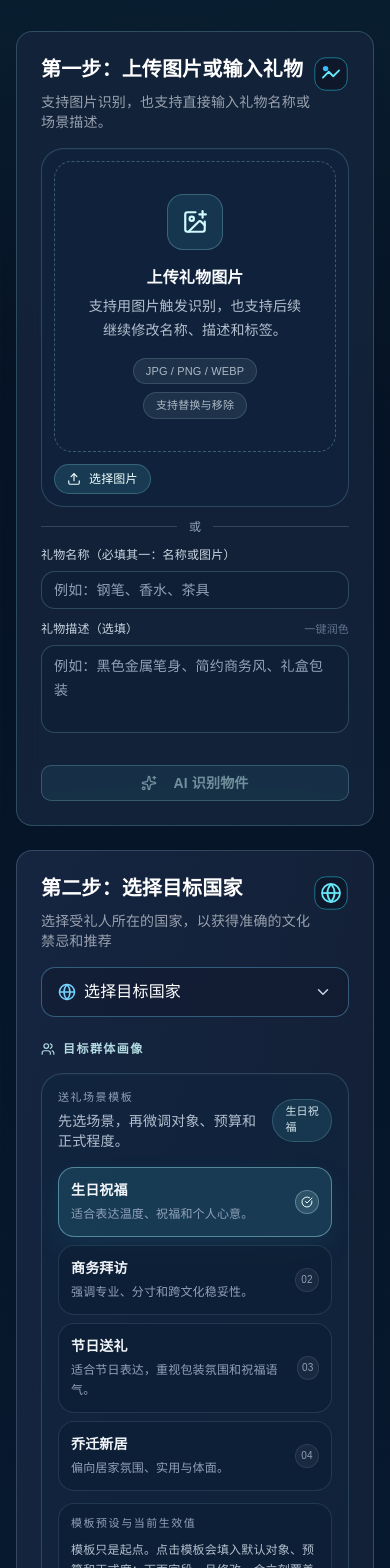
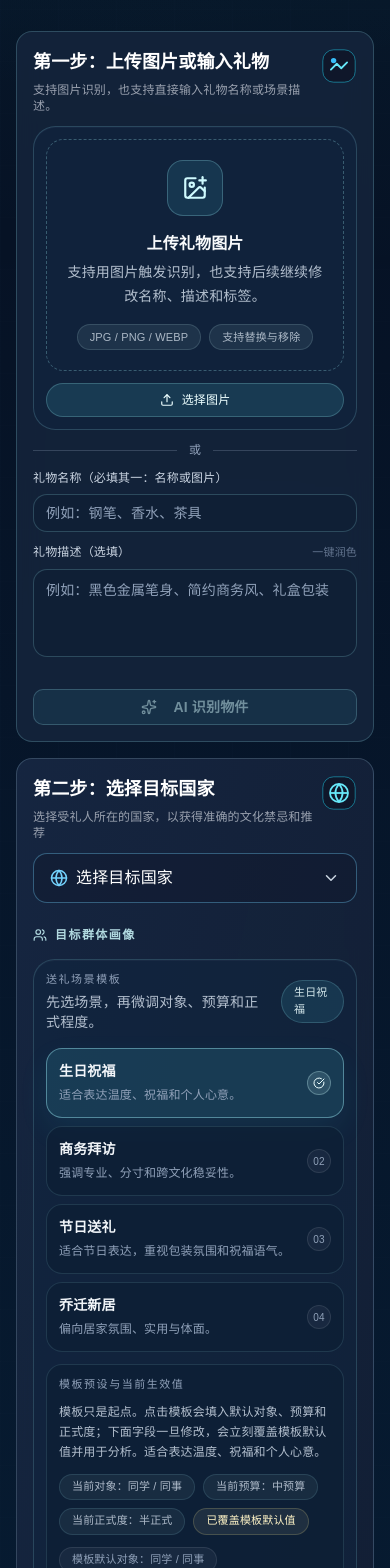
Before and after one commit to zzemy/GIVIA, a Next.js app: page /1 in a window 390 px wide. Shown: the part 2120-3688 px from the top of the page. Built offline with nearby package versions, Linux system fonts and the light colour scheme.

Commit message:
feat: optimize mobile layout for workflow panels

```diff
--- a/app/[locale]/page.tsx
+++ b/app/[locale]/page.tsx
@@ -1707,20 +1707,20 @@ export default function Home() {
         </div>
 
         {/* Three-step workflow panels */}
-        <div className="mb-8 grid items-start gap-6 lg:mb-10 lg:grid-cols-[minmax(0,0.96fr)_minmax(0,1.14fr)] lg:grid-rows-[auto_minmax(0,1fr)]">
+        <div className="mb-8 grid items-start gap-4 sm:gap-6 lg:mb-10 lg:grid-cols-[minmax(0,0.96fr)_minmax(0,1.14fr)] lg:grid-rows-[auto_minmax(0,1fr)]">
           {/* Step 1: Image Recognition */}
           <motion.div
             initial={{ opacity: 0, y: 20 }}
             animate={{ opacity: 1, y: 0 }}
             whileHover={{ y: -4, scale: 1.01 }}
-            className="rounded-2xl border border-cyan-200/20 bg-[#14243b]/90 p-6 backdrop-blur-md transition-colors hover:border-cyan-200/35 lg:col-start-1 lg:row-start-1"
+            className="rounded-2xl border border-cyan-200/20 bg-[#14243b]/90 p-4 backdrop-blur-md transition-colors hover:border-cyan-200/35 sm:p-6 lg:col-start-1 lg:row-start-1"
           >
-            <div className="flex items-start justify-between mb-4">
+            <div className="mb-3 flex items-start justify-between sm:mb-4">
               <div>
-                <h2 className="text-xl font-bold mb-2">
+                <h2 className="mb-1.5 text-lg font-bold sm:mb-2 sm:text-xl">
                   {isZh ? '第一步：上传图片或输入礼物' : 'Step 1: Upload Image or Type the Gift'}
                 </h2>
-                <p className="text-sm text-gray-400">
+                <p className="text-xs text-gray-400 sm:text-sm">
                   {isZh
                     ? '支持图片识别，也支持直接输入礼物名称或场景描述。'
                     : 'Use either image recognition or direct text input for the gift item.'}
@@ -1737,7 +1737,7 @@ export default function Home() {
                   onClick={() => fileInputRef.current?.click()}
                   className={cn(
                     'group w-full cursor-pointer overflow-hidden rounded-[1.1rem] border border-dashed border-cyan-200/28 text-left transition-all hover:border-cyan-200/55 hover:bg-cyan-200/5',
-                    imagePreview ? 'relative aspect-[4/3] bg-slate-950/70 p-0' : 'min-h-[16rem] p-8',
+                    imagePreview ? 'relative aspect-[4/3] bg-slate-950/70 p-0' : 'min-h-[12rem] p-5 sm:min-h-[16rem] sm:p-8',
                   )}
                 >
                   {imagePreview ? (
@@ -1798,11 +1798,11 @@ export default function Home() {
                   )}
                 </button>
 
-                <div className="mt-3 flex flex-wrap items-center gap-2">
+                <div className="mt-3 flex flex-col gap-2 sm:flex-row sm:flex-wrap sm:items-center">
                   <button
                     type="button"
                     onClick={() => fileInputRef.current?.click()}
-                    className="inline-flex items-center gap-2 rounded-full border border-cyan-200/22 bg-cyan-300/12 px-3 py-1.5 text-xs font-medium text-cyan-50 transition hover:border-cyan-200/38 hover:bg-cyan-300/18"
+                    className="inline-flex items-center justify-center gap-2 rounded-full border border-cyan-200/22 bg-cyan-300/12 px-3 py-2 text-xs font-medium text-cyan-50 transition hover:border-cyan-200/38 hover:bg-cyan-300/18 sm:justify-start sm:py-1.5"
                   >
                     <Upload size={14} />
                     {imagePreview ? (isZh ? '更换图片' : 'Replace image') : (isZh ? '选择图片' : 'Choose image')}
@@ -1812,7 +1812,7 @@ export default function Home() {
                     <button
                       type="button"
                       onClick={clearSelectedImage}
-                      className="inline-flex items-center gap-2 rounded-full border border-slate-400/18 bg-slate-200/6 px-3 py-1.5 text-xs font-medium text-slate-200 transition hover:border-slate-300/34 hover:bg-slate-200/12"
+                      className="inline-flex items-center justify-center gap-2 rounded-full border border-slate-400/18 bg-slate-200/6 px-3 py-2 text-xs font-medium text-slate-200 transition hover:border-slate-300/34 hover:bg-slate-200/12 sm:justify-start sm:py-1.5"
                     >
                       <Trash2 size={14} />
                       {isZh ? '移除图片' : 'Remove image'}
@@ -1823,7 +1823,7 @@ export default function Home() {
                     <button
                       type="button"
                       onClick={() => setShowGiftInputsAfterImageRecognition(prev => !prev)}
-                      className="inline-flex items-center gap-2 rounded-full border border-cyan-200/18 bg-slate-200/6 px-3 py-1.5 text-xs font-medium text-slate-100 transition hover:border-cyan-200/38 hover:bg-slate-200/10"
+                      className="inline-flex items-center justify-center gap-2 rounded-full border border-cyan-200/18 bg-slate-200/6 px-3 py-2 text-xs font-medium text-slate-100 transition hover:border-cyan-200/38 hover:bg-slate-200/10 sm:justify-start sm:py-1.5"
                     >
                       <PencilLine size={14} />
                       {shouldHideGiftInputs
@@ -2043,12 +2043,12 @@ export default function Home() {
             animate={{ opacity: 1, y: 0 }}
             transition={{ delay: 0.1 }}
             whileHover={{ y: -4, scale: 1.01 }}
-            className="rounded-2xl border border-sky-200/20 bg-gradient-to-br from-[#182843]/88 to-[#141e33]/86 p-6 backdrop-blur-md transition-colors hover:border-sky-200/40 lg:col-start-2 lg:row-span-2 lg:row-start-1"
+            className="rounded-2xl border border-sky-200/20 bg-gradient-to-br from-[#182843]/88 to-[#141e33]/86 p-4 backdrop-blur-md transition-colors hover:border-sky-200/40 sm:p-6 lg:col-start-2 lg:row-span-2 lg:row-start-1"
           >
-            <div className="flex items-start justify-between mb-4">
+            <div className="mb-3 flex items-start justify-between sm:mb-4">
               <div>
-                <h2 className="text-xl font-bold mb-2">{t('country.title')}</h2>
-                <p className="text-sm text-gray-400">{t('country.description')}</p>
+                <h2 className="mb-1.5 text-lg font-bold sm:mb-2 sm:text-xl">{t('country.title')}</h2>
+                <p className="text-xs text-gray-400 sm:text-sm">{t('country.description')}</p>
               </div>
               <Image src={withBasePath('/brand/step-country.svg')} alt="country step" width={36} height={36} />
             </div>
@@ -2078,7 +2078,7 @@ export default function Home() {
                 {isZh ? '目标群体画像' : 'Target audience profile'}
               </div>
 
-              <div className="rounded-[1.35rem] border border-cyan-200/16 bg-[#10253f]/58 p-4 shadow-[inset_0_1px_0_rgba(148,163,184,0.05)]">
+              <div className="rounded-[1.35rem] border border-cyan-200/16 bg-[#10253f]/58 p-3 shadow-[inset_0_1px_0_rgba(148,163,184,0.05)] sm:p-4">
                 <div className="flex items-center justify-between gap-3">
                   <div>
                     <p className="text-[11px] uppercase tracking-[0.14em] text-slate-400">
@@ -2180,7 +2180,7 @@ export default function Home() {
                 )}
               </div>
 
-              <div className="rounded-[1.35rem] border border-cyan-200/16 bg-[#10253f]/58 p-4 shadow-[inset_0_1px_0_rgba(148,163,184,0.05)]">
+              <div className="rounded-[1.35rem] border border-cyan-200/16 bg-[#10253f]/58 p-3 shadow-[inset_0_1px_0_rgba(148,163,184,0.05)] sm:p-4">
                 <div className="flex items-center justify-between gap-3">
                   <div>
                     <p className="text-[11px] uppercase tracking-[0.14em] text-slate-400">
@@ -2195,7 +2195,7 @@ export default function Home() {
                   </div>
                 </div>
 
-                <div className="mt-4 flex flex-wrap gap-2">
+                <div className="-mx-1 mt-4 flex gap-2 overflow-x-auto px-1 pb-1 sm:mx-0 sm:flex-wrap sm:overflow-visible sm:px-0 sm:pb-0">
                   {audienceOptions.map(option => {
                     const isActive = targetGroup === option.value
 
@@ -2211,7 +2211,7 @@ export default function Home() {
                           setAnalysis(null)
                         }}
                         className={cn(
-                          'rounded-full border px-3 py-2 text-left text-xs font-medium transition-all',
+                          'shrink-0 rounded-full border px-3 py-2 text-left text-xs font-medium transition-all sm:shrink',
                           isActive
                             ? 'border-cyan-200/42 bg-cyan-300/12 text-cyan-50'
                             : 'border-cyan-200/12 bg-[#0d1f35]/72 text-slate-200 hover:border-cyan-200/28 hover:bg-[#102740]',
@@ -2522,12 +2522,12 @@ export default function Home() {
             animate={{ opacity: 1, y: 0 }}
             transition={{ delay: 0.2 }}
             whileHover={{ y: -4, scale: 1.01 }}
-            className="rounded-2xl border border-cyan-200/24 bg-gradient-to-br from-[#162b46]/92 to-[#0f2037]/88 p-6 shadow-[0_14px_36px_rgba(3,12,28,0.34)] backdrop-blur-md transition-colors hover:border-cyan-200/40 lg:col-start-1 lg:row-start-2 lg:flex lg:h-full lg:flex-col"
+            className="rounded-2xl border border-cyan-200/24 bg-gradient-to-br from-[#162b46]/92 to-[#0f2037]/88 p-4 shadow-[0_14px_36px_rgba(3,12,28,0.34)] backdrop-blur-md transition-colors hover:border-cyan-200/40 sm:p-6 lg:col-start-1 lg:row-start-2 lg:flex lg:h-full lg:flex-col"
           >
             <div className="mb-5 flex items-start justify-between border-b border-slate-400/15 pb-4">
               <div>
-                <h2 className="text-xl font-bold mb-2">{t('analysis.title')}</h2>
-                <p className="text-sm text-gray-400">{t('analysis.description')}</p>
+                <h2 className="mb-1.5 text-lg font-bold sm:mb-2 sm:text-xl">{t('analysis.title')}</h2>
+                <p className="text-xs text-gray-400 sm:text-sm">{t('analysis.description')}</p>
               </div>
               <Image src={withBasePath('/brand/step-analysis.svg')} alt="analysis step" width={36} height={36} />
             </div>
@@ -2536,7 +2536,7 @@ export default function Home() {
               <p className="text-[11px] uppercase tracking-[0.16em] text-slate-400">
                 {isZh ? '分析摘要' : 'Analysis summary'}
               </p>
-              <div className="mt-3 flex flex-wrap gap-2">
+              <div className="-mx-1 mt-3 flex gap-2 overflow-x-auto px-1 pb-1 sm:mx-0 sm:flex-wrap sm:overflow-visible sm:px-0 sm:pb-0">
                 <span className="rounded-full border border-slate-200/12 bg-slate-200/6 px-3 py-1.5 text-xs text-slate-200">
                   {isZh ? '国家：' : 'Country: '}
                   {selectedCountry ? getCountryName(selectedCountry, locale) : locale === 'zh' ? '待选择' : 'Pending'}
@@ -3307,7 +3307,7 @@ export default function Home() {
         </AnimatePresence>
 
         {historyRecords.length > 0 && (
-          <section className="mt-8 rounded-2xl border border-cyan-200/20 bg-[#10243b]/70 p-6 lg:mt-10">
+          <section className="mt-6 rounded-2xl border border-cyan-200/20 bg-[#10243b]/70 p-4 sm:mt-8 sm:p-6 lg:mt-10">
             <div className="flex items-center justify-between gap-3">
               <div>
                 <h2 className="text-2xl font-bold text-slate-100">{locale === 'zh' ? '历史记录' : 'History'}</h2>
```
